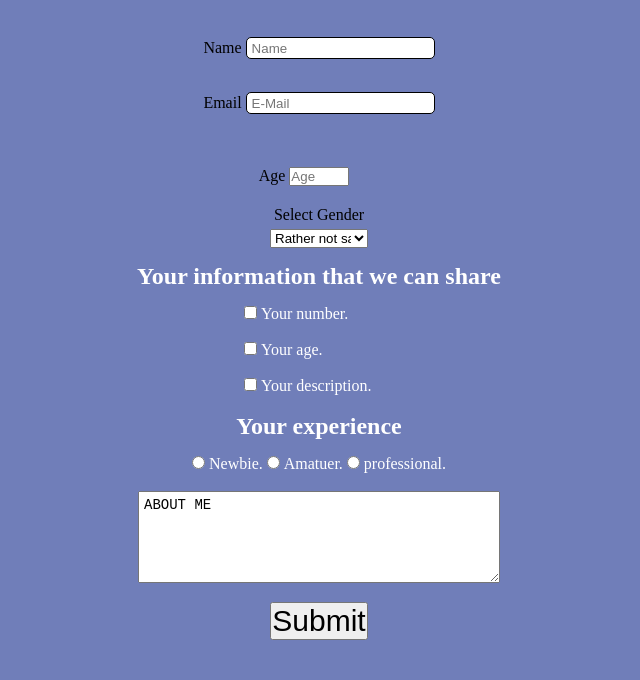
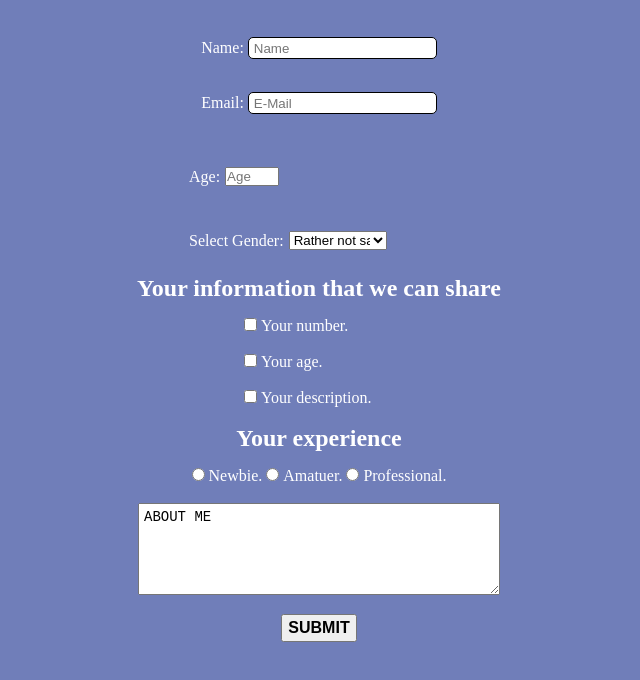
Before and after one commit to Abdullah-dev1/legacy-responsive-web-design, a plain HTML site: page survey_page/index.html in a window 1280 px wide. Shown: the part 146-826 px from the top of the page, without its empty margins (321-961 px from the left). Drawn offline with Linux system fonts and the light colour scheme.

Commit message:
Task completed

```diff
--- a/survey_page/index.html
+++ b/survey_page/index.html
@@ -15,26 +15,27 @@
     <form id="survey-form">
         <section>
             <div>
-                <label id="name-label">Name</label>
+                <label id="name-label">Name:</label>
                 <input id="name" class="input__styling" type="text" placeholder="Name" required>
             </div>
 
             <br>
 
             <div>
-                <label id="email-label">Email</label>
+                <label id="email-label">Email:</label>
                 <input id="email" class="input__styling" type="email" placeholder="E-Mail" required>
             </div>
 
             <br>
 
             <div class="user__info">
-                <div class="gender">
-                    <label id="number-label">Age</label>
+                <div class="age">
+                    <label id="number-label">Age:</label>
                     <input id="number" class="number__field__styling" type="number" min="1" max="100" placeholder="Age">
                 </div>
 
-                <label for="dropdown">Select Gender</label>
+            <div class="gender">
+                <label for="dropdown">Select Gender:</label>
                 <select id="dropdown" class="gender__dropdown">
                     <option value="male">Male</option>
                     <option value="female">Female</option>
@@ -42,23 +43,25 @@
                 </select>
             </div>
 
+            </div>
+
             <h2 class="section__heading">Your information that we can share</h2>
             <div class="user__check">
                 <div>
-                   <input id= "share__number" type="checkbox">
+                   <input id= "share__number" type="checkbox" value="true">
                    <label for="share__number" class="checkbox__label">Your number.</label>
                 </div>
 
                 <br>
 
                 <div>
-                    <input id='share__age' type="checkbox" name="age">
+                    <input id='share__age' type="checkbox" name="age" value="true">
                     <label for="share__age" class="checkbox__label">Your age.</label>
                 </div>
                 <br>
 
                 <div>
-                    <input id="share__description" type="checkbox">
+                    <input id="share__description" value="true" type="checkbox">
                     <label for="email" class="checkbox__label">Your description.</label>
                 </div>
             </div>
@@ -67,18 +70,12 @@
 
             <h2 class="section__heading">Your experience</h2>
             <div>
-                <name>
-                    <input type="radio" id="exp" value="experience" name="exp">
-                    <label for="exp" class="radio__btn">Newbie.</label>
-                </name>
-                <name>
-                    <input type="radio" id="exp" value="xp" name="xperience">
-                    <label for="exp" class="radio__btn">Amatuer.</label>
-                </name>
-                <name>
-                    <input type="radio" id="exp" value="exp" name="experience">
-                    <label for="exp" class="radio__btn">professional.</label>
-                </name>
+                <input type="radio" id="newbie" value="newbie" name="exp">
+                <label for="newbie" class="radio__btn">Newbie.</label>
+                <input type="radio" id="amature" value="amature" name="exp">
+                <label for="amature" class="radio__btn">Amatuer.</label>
+                <input type="radio" id="professional" value="professional" name="exp">
+                <label for="professional" class="radio__btn">Professional.</label>
             </div>
 
             <br />
--- a/survey_page/styles.css
+++ b/survey_page/styles.css
@@ -1,9 +1,10 @@
-*{
+* {
   margin: 0;
   padding: 0;
 }
+
 html {
-    /* background-image: url(https://media.istockphoto.com/photos/road-picture-id1318075689?b=1&k=20&m=1318075689&s=170667a&w=0&h=s4BPeCGRMdrZOsb6zMrO6DMhvZAi9SJoS-rzWorwvwQ=); */
+  --color-txt: #fff;
   background-position: center;
   background-repeat: no-repeat;
   background-size: cover;
@@ -15,7 +16,7 @@ h1 {
   text-align: center;
   font-size: 70px;
   font-weight: bold;
-    color: rgb(255, 255, 255);
+  color: var(--color-txt);
   padding-top: 40px;
 }
 
@@ -23,68 +24,81 @@ p {
   text-align: center;
   font-size: 20px;
   font-weight: lighter;
-    color: rgb(255, 255, 255);
+  color: var(--color-txt);
 }
 
-section{
+section {
   padding: 40px;
   text-align: center;
 }
 
-.input__styling{
+.input__styling {
   margin-bottom: 15px;
   height: 20px;
   padding: 0 5px;
   border-radius: 5px;
-    border: 1px solid #000 ;
+  border: 1px solid #000;
 }
 
-.user__info{
+label {
+    color: var(--color-txt);
+}
+
+.user__info {
   display: flex;
   flex-direction: column;
-    justify-items: flex-start;
-}
+align-items: center;}
 
-.gender__dropdown{
-    margin-bottom: 15px;
+.gender__dropdown {
+  margin-bottom: 5px;
+  margin-left: 5px;
   width: 98px;
   display: block;
   align-self: center;
   margin-top: 5px;
 }
 
-.gender{
+.gender, .age {
+  display: flex;
+  align-items: center;
   margin: 20px;
+  width: 260px;
 }
 
-.submit{
-    font-size: 30px;
+.submit {
+  font-size: 16px;
+  font-weight: 700;
+  text-transform: uppercase;
+  padding: 3px 5px;
+  cursor: pointer;
 }
 
-textarea{
+textarea {
   font-size: 40px;
 }
 
-.menu{
+.menu {
   width: 70px;
 }
 
-.number__field__styling{
-    margin-right: 30px;
+.number__field__styling {
+  margin-left: 5px;
+  width: 50px;
 }
 
-.section__heading{
-    color: white;
+.section__heading {
+  color: var(--color-txt);
   font-weight: bolder;
   margin-bottom: 15px;
 }
 
-.checkbox__label, .radio__btn{
-    color: white;
-    font-family:'Times New Roman', Times, serif;
+.checkbox__label,
+.radio__btn {
+  color: var(--color-txt);
+  font-family: "Times New Roman", Times, serif;
   float: center;
 }
-.about{
+.about {
   font-size: 14px;
   width: 350px;
   height: 80px;
@@ -92,7 +106,7 @@ textarea{
   margin-bottom: 15px;
 }
 
-.user__check{
+.user__check {
   display: flex;
   flex-direction: column;
   align-items: flex-start;
@@ -100,3 +114,15 @@ textarea{
   margin-right: auto;
   width: 150px;
 }
+
+@media only screen and (max-width: 460px) {
+   section {
+    padding-left: 5px;
+    padding-right: 5px;
+
+   }
+
+   .about{
+    width: 280px;
+   }
+  }
```
Lines whose indentation alone changed are shown as unchanged.
